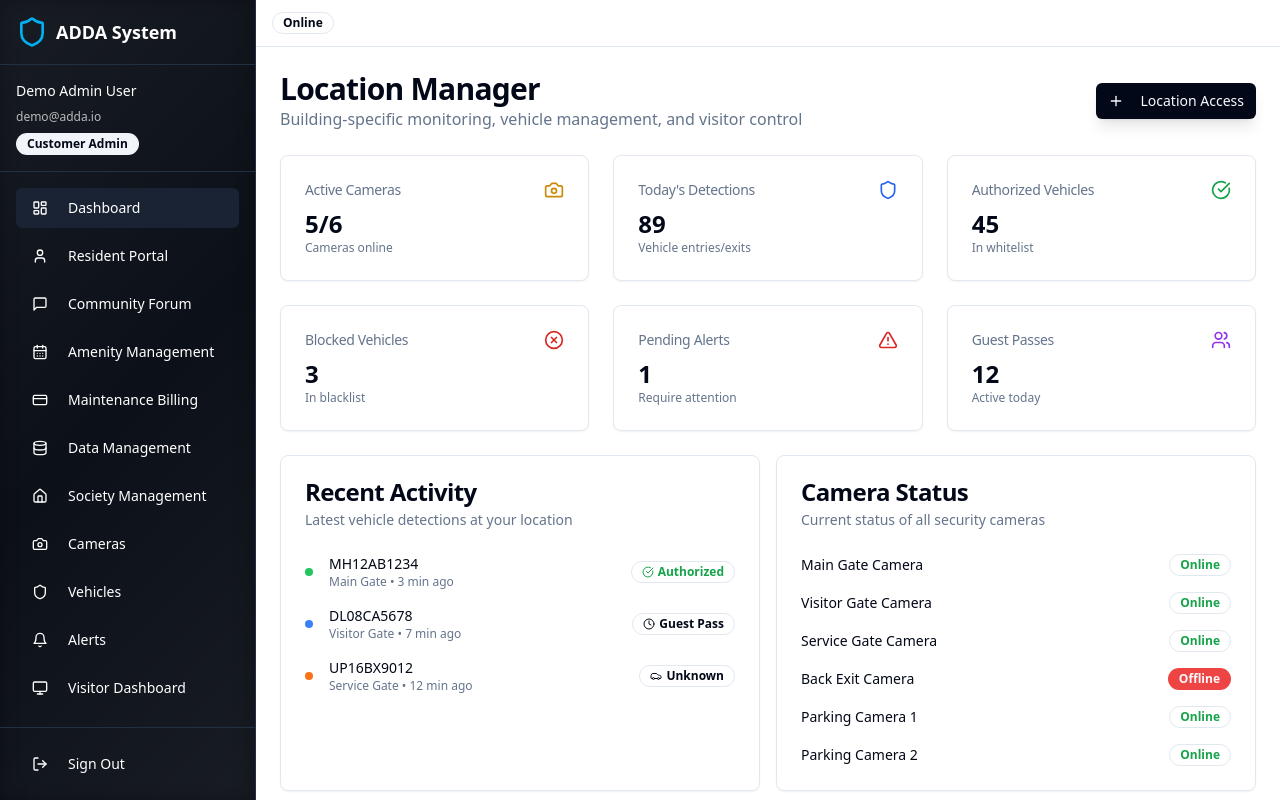
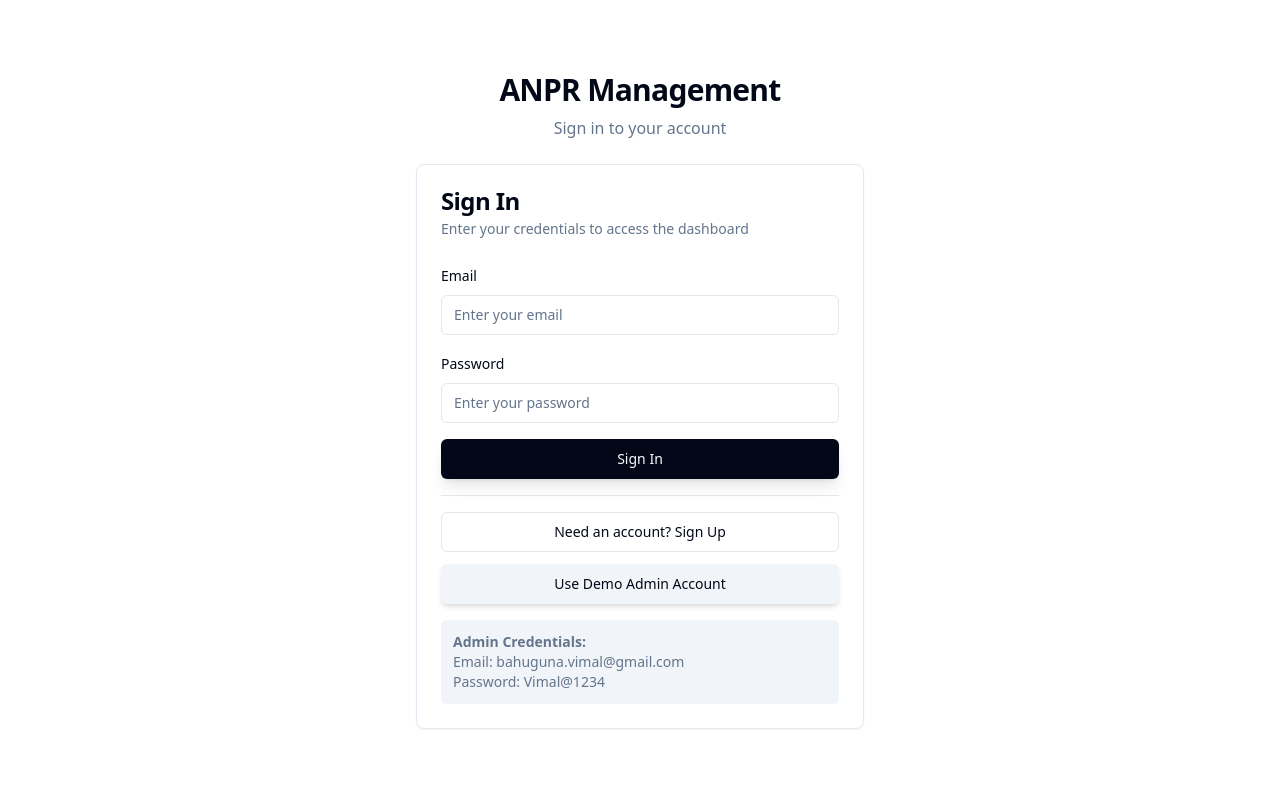
Before and after one commit to vageesha-vaishya/sos-anpr-management-system-61, a React (Vite) app: page /auth in a window 1280 px wide. Before the commit this address led to /dashboard. Built offline with nearby package versions, Linux system fonts and the light colour scheme.

Commit message:
Fix Lovable tool usage
Approve Lovable tool usage for context 6951EAA2-1264-4A1A-A86D-817E462202C7.

```diff
--- a/src/App.tsx
+++ b/src/App.tsx
@@ -87,10 +87,10 @@ const DashboardRouter = () => {
     case 'platform_admin':
       return <PlatformAdminDashboard />;
     case 'franchise_admin':
-    case 'franchise_user':
       return <FranchiseAdminDashboard />;
     case 'customer_admin':
-    case 'customer_user':
+    case 'operator':
+    case 'resident':
       return <CustomerDashboard />;
     default:
       return (
--- a/src/components/setup/DatabaseSetup.tsx
+++ b/src/components/setup/DatabaseSetup.tsx
@@ -99,7 +99,7 @@ export const DatabaseSetup = () => {
                   Create all required tables with proper relationships
                 </p>
               </div>
-              <Badge variant="outline">13 Tables</Badge>
+              <Badge variant="outline">15 Tables</Badge>
             </div>
 
             <div className="flex items-center justify-between p-3 border rounded-lg">
@@ -116,7 +116,7 @@ export const DatabaseSetup = () => {
               <div>
                 <h4 className="font-medium">Admin User</h4>
                 <p className="text-sm text-muted-foreground">
-                  Platform admin profile for Bahuguna.vimal@gmail.com
+                  Platform admin profile for bahuguna.vimal@gmail.com
                 </p>
               </div>
               <Badge variant="outline">Admin Setup</Badge>
@@ -146,7 +146,7 @@ export const DatabaseSetup = () => {
               ) : (
                 <>
                   <Database className="w-4 h-4 mr-2" />
-                  Setup Database
+                  Check Database
                 </>
               )}
             </Button>
@@ -180,14 +180,14 @@ export const DatabaseSetup = () => {
 
       <Card>
         <CardHeader>
-          <CardTitle>What gets created?</CardTitle>
+          <CardTitle>What's included?</CardTitle>
         </CardHeader>
         <CardContent>
           <div className="space-y-2 text-sm">
             <p><strong>Geography Hierarchy:</strong> Continents → Countries → States → Cities</p>
             <p><strong>Organizations:</strong> Society management organizations with proper relationships</p>
             <p><strong>Society Management:</strong> Buildings, units, residents, amenities, and billing</p>
-            <p><strong>Community Features:</strong> Forums, polls, alerts, and communication tools</p>
+            <p><strong>ANPR Features:</strong> Cameras, vehicle management, and security alerts</p>
             <p><strong>Demo Data:</strong> Sample societies, residents, amenities, and maintenance for testing</p>
           </div>
         </CardContent>
--- a/src/contexts/AuthContext.tsx
+++ b/src/contexts/AuthContext.tsx
@@ -7,9 +7,9 @@ type UserProfile = {
   organization_id: string
   email: string
   full_name: string
-  role: 'platform_admin' | 'franchise_admin' | 'franchise_user' | 'customer_admin' | 'customer_user'
+  role: 'platform_admin' | 'franchise_admin' | 'customer_admin' | 'operator' | 'resident'
   permissions: string[]
-  status: 'active' | 'inactive' | 'pending'
+  status: 'active' | 'inactive' | 'suspended'
   last_login: string | null
   created_at: string
 }
@@ -42,201 +42,82 @@ export const AuthProvider: React.FC<{ children: React.ReactNode }> = ({ children
   const [loading, setLoading] = useState(true)
 
   useEffect(() => {
-    let mounted = true
+    // Set up auth state listener FIRST
+    const { data: { subscription } } = supabase.auth.onAuthStateChange(
+      async (event, session) => {
+        setSession(session)
+        setUser(session?.user ?? null)
 
-    // For demo purposes - create a mock user profile to test ADDA features
-    const createDemoUser = () => {
-      const demoUser = {
-        id: '123e4567-e89b-12d3-a456-426614174000',
-        aud: 'authenticated',
-        role: 'authenticated',
-        email: 'demo@adda.io',
-        email_confirmed_at: new Date().toISOString(),
-        app_metadata: {},
-        user_metadata: {},
-        created_at: new Date().toISOString(),
-        updated_at: new Date().toISOString()
-      } as User
+        if (session?.user) {
+          // Fetch user profile when logged in
+          try {
+            const { data: profile } = await supabase
+              .from('profiles')
+              .select('*')
+              .eq('id', session.user.id)
+              .single()
 
-      const demoProfile: UserProfile = {
-        id: '123e4567-e89b-12d3-a456-426614174000',
-        organization_id: '00000000-0000-0000-0000-000000000003',
-        email: 'demo@adda.io',
-        full_name: 'Demo Admin User',
-        role: 'customer_admin',
-        permissions: ['all'],
-        status: 'active',
-        last_login: new Date().toISOString(),
-        created_at: new Date().toISOString()
-      }
+            if (profile) {
+              setUserProfile(profile)
+            }
+          } catch (error) {
+            console.error('Error fetching user profile:', error)
+          }
+        } else {
+          setUserProfile(null)
+        }
 
-      setUser(demoUser)
-      setUserProfile(demoProfile)
-      setSession({
-        access_token: 'demo-token',
-        refresh_token: 'demo-refresh',
-        expires_in: 3600,
-        expires_at: Date.now() + 3600000,
-        token_type: 'bearer',
-        user: demoUser
-      } as Session)
-      setLoading(false)
-
-      console.log('Demo user logged in for ADDA testing:', demoProfile)
-    }
-
-    // Create demo user immediately for testing
-    createDemoUser()
-
-    // Get initial session (commented out for demo)
-    /*
-    supabase.auth.getSession().then(({ data: { session } }) => {
-      if (!mounted) return
-
-      setSession(session)
-      setUser(session?.user ?? null)
-      if (session?.user) {
-        loadUserProfile(session.user.id).finally(() => {
-          if (mounted) setLoading(false)
-        })
-      } else {
-        setUserProfile(null)
         setLoading(false)
       }
-    })
+    )
 
-    // Listen for auth changes
-    const {
-      data: { subscription },
-    } = supabase.auth.onAuthStateChange((event, session) => {
-      if (!mounted) return
-
-      console.log('Auth state changed:', event, session?.user?.id)
+    // THEN check for existing session
+    supabase.auth.getSession().then(async ({ data: { session } }) => {
       setSession(session)
       setUser(session?.user ?? null)
 
       if (session?.user) {
-        // Use setTimeout to avoid deadlock in auth callback
-        setTimeout(() => {
-          if (mounted) {
-            loadUserProfile(session.user.id).finally(() => {
-              if (mounted) setLoading(false)
-            })
+        try {
+          const { data: profile } = await supabase
+            .from('profiles')
+            .select('*')
+            .eq('id', session.user.id)
+            .single()
+
+          if (profile) {
+            setUserProfile(profile)
           }
-        }, 0)
-      } else {
-        setUserProfile(null)
-        setLoading(false)
+        } catch (error) {
+          console.error('Error fetching user profile:', error)
+        }
       }
+
+      setLoading(false)
     })
 
-    return () => {
-      mounted = false
-      subscription.unsubscribe()
-    }
-    */
+    return () => subscription.unsubscribe()
   }, [])
-
-  const loadUserProfile = async (authUserId: string): Promise<void> => {
-    try {
-      console.log('Loading profile for user:', authUserId)
-      const { data, error } = await supabase
-        .from('profiles')
-        .select('*')
-        .eq('id', authUserId)
-        .maybeSingle()
-
-      if (error) {
-        console.error('Error loading user profile:', error)
-        // For now, set a default profile to prevent blocking
-        setUserProfile({
-          id: authUserId,
-          organization_id: 'default',
-          email: 'unknown@example.com',
-          full_name: 'Unknown User',
-          role: 'customer_user',
-          permissions: [],
-          status: 'active',
-          last_login: null,
-          created_at: new Date().toISOString()
-        })
-        return
-      }
-
-      if (data) {
-        console.log('Profile loaded:', data)
-        setUserProfile(data as UserProfile)
-
-        // Update last login in background
-        supabase
-          .from('profiles')
-          .update({ last_login: new Date().toISOString() })
-          .eq('id', authUserId)
-          .then(({ error }) => {
-            if (error) console.error('Error updating last login:', error)
-          })
-      } else {
-        console.warn('No profile found for user:', authUserId, '- creating default profile')
-        // Create a default profile to prevent blocking
-        setUserProfile({
-          id: authUserId,
-          organization_id: 'default',
-          email: 'unknown@example.com',
-          full_name: 'Unknown User',
-          role: 'customer_user',
-          permissions: [],
-          status: 'active',
-          last_login: null,
-          created_at: new Date().toISOString()
-        })
-      }
-    } catch (error) {
-      console.error('Error in loadUserProfile:', error)
-      // Set default profile as fallback
-      setUserProfile({
-        id: authUserId,
-        organization_id: 'default',
-        email: 'unknown@example.com',
-        full_name: 'Unknown User',
-        role: 'customer_user',
-        permissions: [],
-        status: 'active',
-        last_login: null,
-        created_at: new Date().toISOString()
-      })
-    }
-  }
 
   const signIn = async (email: string, password: string) => {
     try {
-      console.log('Attempting login with email:', email)
       const { error } = await supabase.auth.signInWithPassword({
         email,
         password
       })
 
-      if (error) {
-        console.error('Login error:', error)
-      } else {
-        console.log('Login successful')
-      }
-
       return { error }
     } catch (error) {
-      console.error('Login exception:', error)
       return { error }
     }
   }
 
   const signUp = async (email: string, password: string, fullName?: string) => {
     try {
-      const redirectUrl = `${window.location.origin}/`
-
       const { error } = await supabase.auth.signUp({
         email,
         password,
         options: {
-          emailRedirectTo: redirectUrl,
+          emailRedirectTo: `${window.location.origin}/dashboard`,
           data: {
             full_name: fullName || email
           }
@@ -251,16 +132,7 @@ export const AuthProvider: React.FC<{ children: React.ReactNode }> = ({ children
 
   const signOut = async () => {
     try {
-      // Clear demo user state
-      setUser(null)
-      setUserProfile(null)
-      setSession(null)
-      setLoading(false)
-
-      // Also attempt to sign out from Supabase (in case real auth is used later)
       await supabase.auth.signOut()
-
-      console.log('User signed out successfully')
     } catch (error) {
       console.error('Sign out error:', error)
     }
--- a/src/pages/Auth.tsx
+++ b/src/pages/Auth.tsx
@@ -65,8 +65,8 @@ export default function Auth() {
   }
 
   const handleTestLogin = () => {
-    setEmail('admin@anpr.com')
-    setPassword('Admin@123')
+    setEmail('bahuguna.vimal@gmail.com')
+    setPassword('Vimal@1234')
     setIsLogin(true)
   }
 
@@ -168,13 +168,13 @@ export default function Auth() {
               )}
             </div>
 
-            {isLogin && (
-              <div className="text-sm text-muted-foreground bg-muted p-3 rounded-md">
-                <strong>Demo Credentials:</strong><br />
-                Email: admin@anpr.com<br />
-                Password: Admin@123
-              </div>
-            )}
+              {isLogin && (
+                <div className="text-sm text-muted-foreground bg-muted p-3 rounded-md">
+                  <strong>Admin Credentials:</strong><br />
+                  Email: bahuguna.vimal@gmail.com<br />
+                  Password: Vimal@1234
+                </div>
+              )}
           </CardContent>
         </Card>
       </div>
--- a/src/pages/Index.tsx
+++ b/src/pages/Index.tsx
@@ -7,15 +7,15 @@ import { useAuth } from "@/contexts/AuthContext"
 import { useEffect } from "react"
 
 export default function Index() {
-  const { user } = useAuth()
+  const { user, loading } = useAuth()
   const navigate = useNavigate()
 
   // Redirect authenticated users to dashboard
   useEffect(() => {
-    if (user) {
+    if (!loading && user) {
       navigate('/dashboard')
     }
-  }, [user, navigate])
+  }, [user, loading, navigate])
 
   const features = [
     {
```
Also changed, not shown: 1 other file (tests, documents, lock files or other folders).
